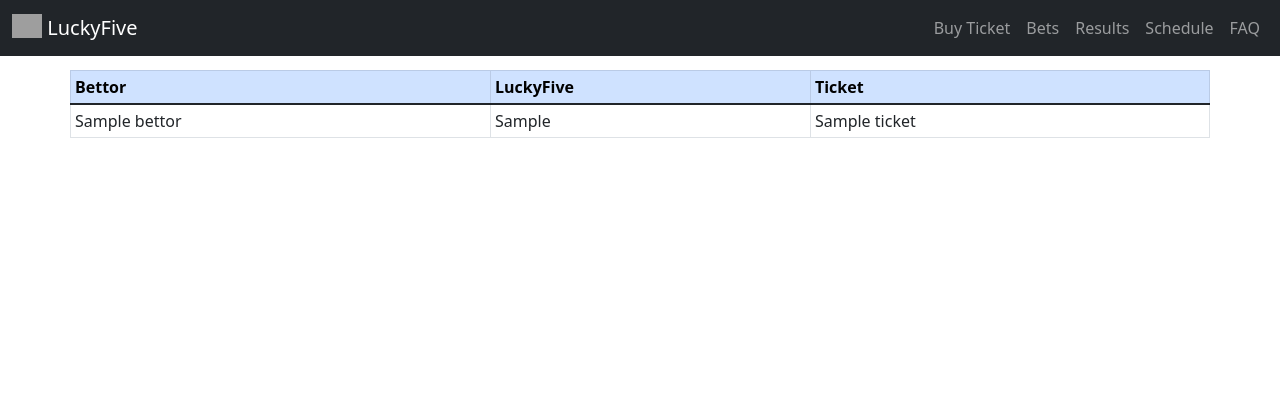
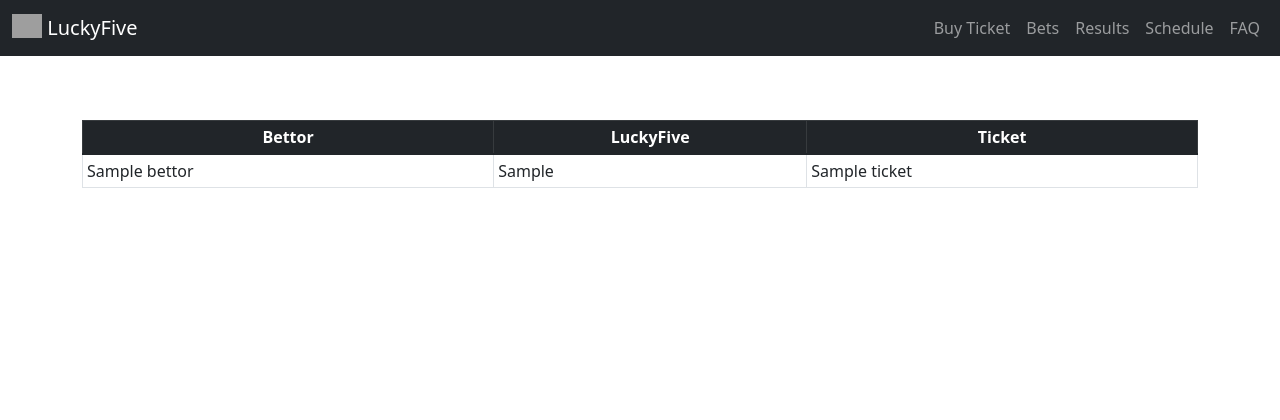
Before and after one commit to riidatibula/lucky-five, a Django app: template src/lottery/templates/lottery/bets.html in a window 1280 px wide. Shown: the top 420 px of the page. Run offline with Django 3.2, Linux system fonts and the light colour scheme; the template is opened without the code that fills it: most values are stand-ins (such as "Sample title", 1, 10 or a date in 2020); data that the repository does not hold is empty; grey boxes are pictures that could not be loaded.

Commit message:
updated betslist ui

```diff
--- a/src/assets/css/main.css
+++ b/src/assets/css/main.css
@@ -1,21 +1,7 @@
 .content {
-    padding: 70px 70px 70px 70px;
+    margin: 120px 70px 120px 70px;
 }
 
-.countdown-timer {
-    padding: 120px 30px 50px 30px;
-}
-
-.countdown-timer > h1 {
-    font-size: 10em;
-}
-
-.lottery-info {
-    padding: 0px 30px 70px 30px;
+.bets-table {
     max-width: 1200px;
 }
-
-.top-bets {
-    padding: 0px 30px 0px 30px;
-    max-width: 1200px;
-}
--- a/src/lottery/templates/lottery/bets.html
+++ b/src/lottery/templates/lottery/bets.html
@@ -3,10 +3,10 @@
 
 {% block content %}
 
-    <div class="container-fluid content">
-        <div class="table-responsive">
+    <div class="container-fluid" align="center">
+        <div class="table-responsive bets-table">
             <table class="table table-bordered table-sm table-hover">
-                <thead class="table-primary">
+                <thead class="table-dark" align="center">
                     <tr>
                         <th>Bettor</th>
                         <th>LuckyFive</th>
--- a/src/lottery/templates/lottery/homepage.html
+++ b/src/lottery/templates/lottery/homepage.html
@@ -3,7 +3,7 @@
 
 {% block content %}
 
-    <div class="container-fluid content">
+    <div class="container-fluid">
         {% if lottery.is_active %}
             <h3>Active Lottery</h3>
             <p>Lottery draw_date: {{ lottery }}</p>
--- a/src/templates/base.html
+++ b/src/templates/base.html
@@ -13,8 +13,9 @@
 <body>
     {% include 'navbar.html' %}
 
-    {% block content %}
-    {% endblock %}
+    <div class="content">
+        {% block content %} {% endblock %}
+    </div>
 
     {% include 'footer.html' %}
     <script src="https://cdn.jsdelivr.net/npm/bootstrap@5.1.3/dist/js/bootstrap.bundle.min.js" integrity="sha384-ka7Sk0Gln4gmtz2MlQnikT1wXgYsOg+OMhuP+IlRH9sENBO0LRn5q+8nbTov4+1p" crossorigin="anonymous"></script>
```
